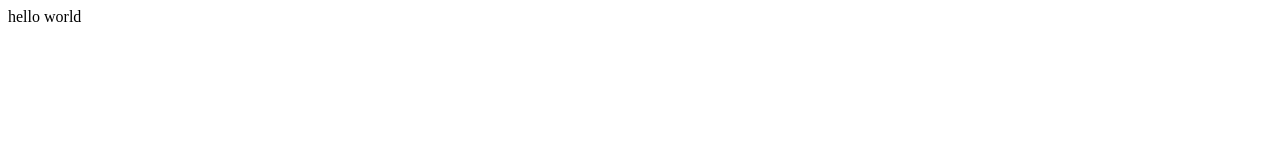
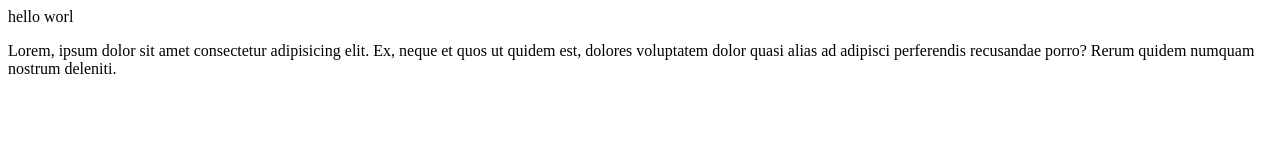
Before and after one commit to Alizashadykanovachoos/10.11.2022, a plain HTML site: page index.html in a window 1280 px wide. Drawn offline with Linux system fonts and the light colour scheme.

Commit message:
created paraphrazph

```diff
--- a/index.html
+++ b/index.html
@@ -7,6 +7,7 @@
   <title>Document</title>
 </head>
 <body>
-  hello world
+  hello worl
+  <p/>Lorem, ipsum dolor sit amet consectetur adipisicing elit. Ex, neque et quos ut quidem est, dolores voluptatem dolor quasi alias ad adipisci perferendis recusandae porro? Rerum quidem numquam nostrum deleniti.
 </body>
 </html>
```
